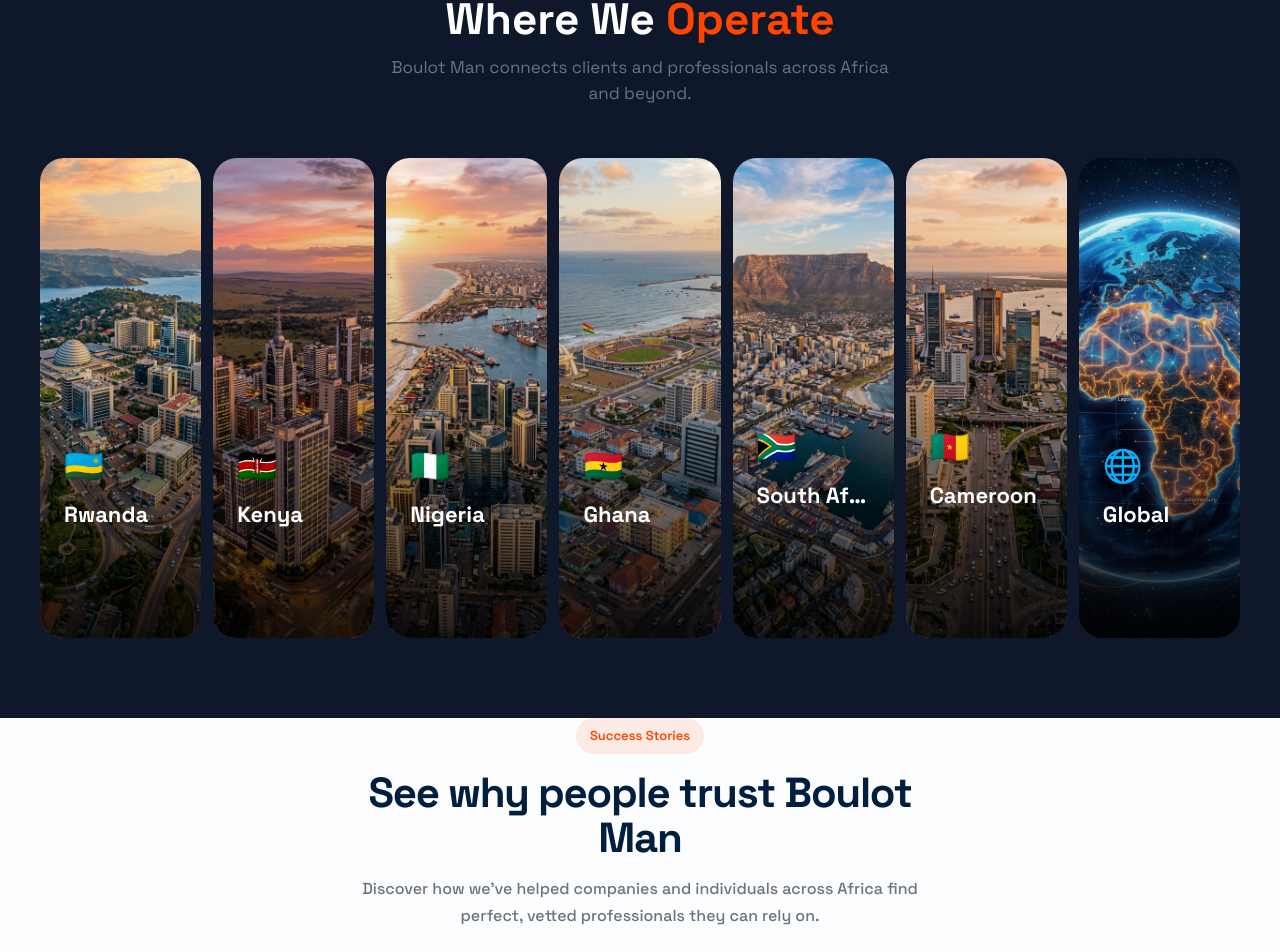
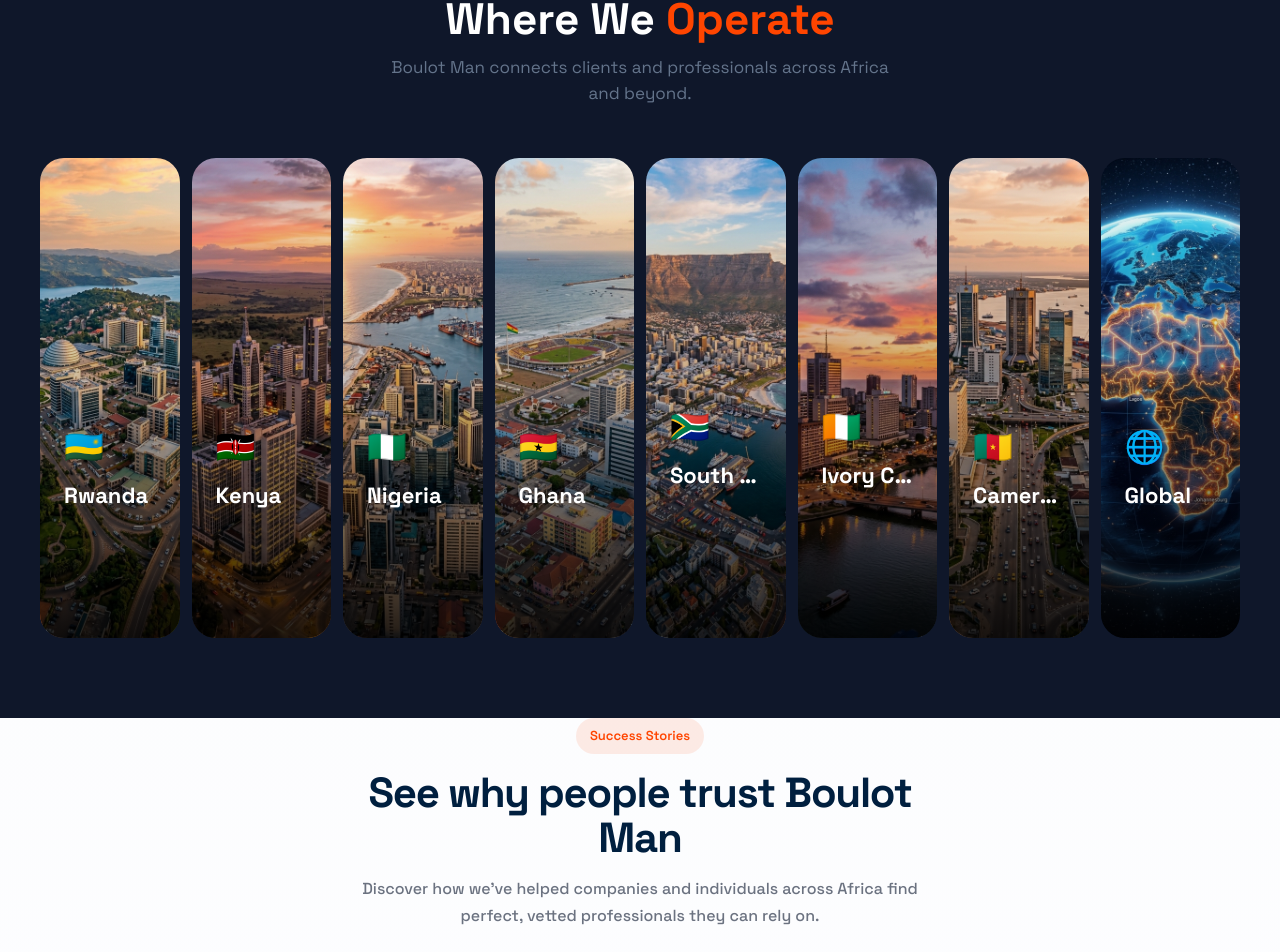
Before and after one commit to buolotdev/buolotman, a Next.js app: page / in a window 1280 px wide. Shown: the part 8441-9393 px from the top of the page. Built offline with nearby package versions, Linux system fonts and the light colour scheme; no server answers; some icons are missing; a web font is replaced by a local one.

Commit message:
Add Ivory Coast to Where We Operate

```diff
--- a/app/page.tsx
+++ b/app/page.tsx
@@ -1700,6 +1700,12 @@ export default function Home() {
                 flag: "🇿🇦",
                 img: "/south-africa.jpg",
                 desc: "Cape Town and Johannesburg — Africa's most developed professional service markets."
+              },
+              {
+                name: "Ivory Coast",
+                flag: "🇨🇮",
+                img: "/ivory-coast.png",
+                desc: "Abidjan's dynamic business environment connecting francophone Africa's best talent."
               },
               {
                 name: "Cameroon",
```
Also changed, not shown: public/ivory-coast.png (added).
